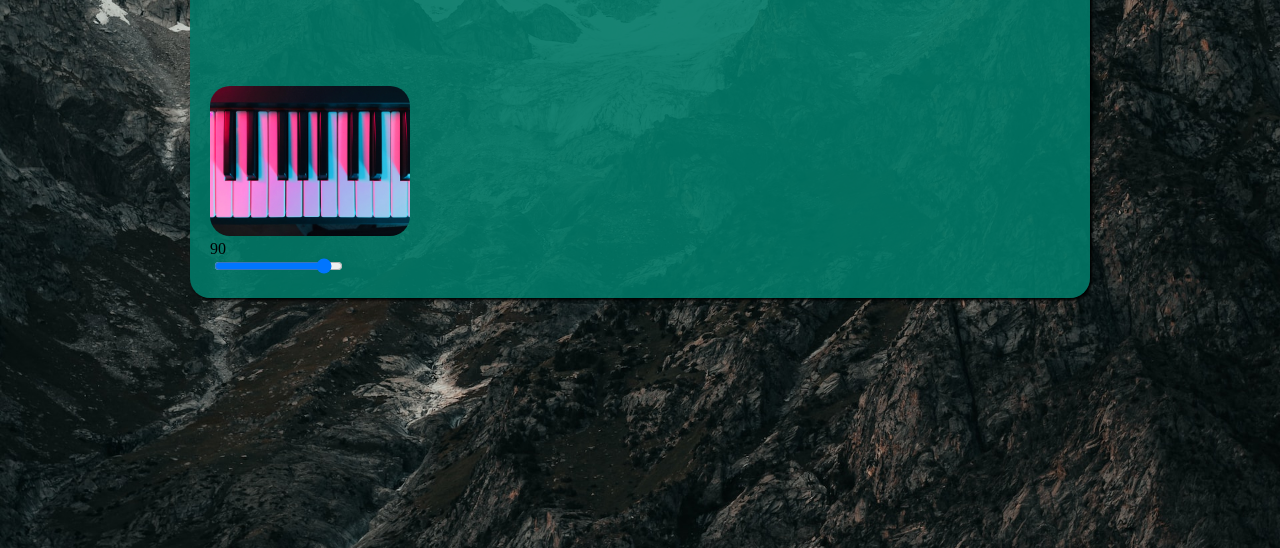
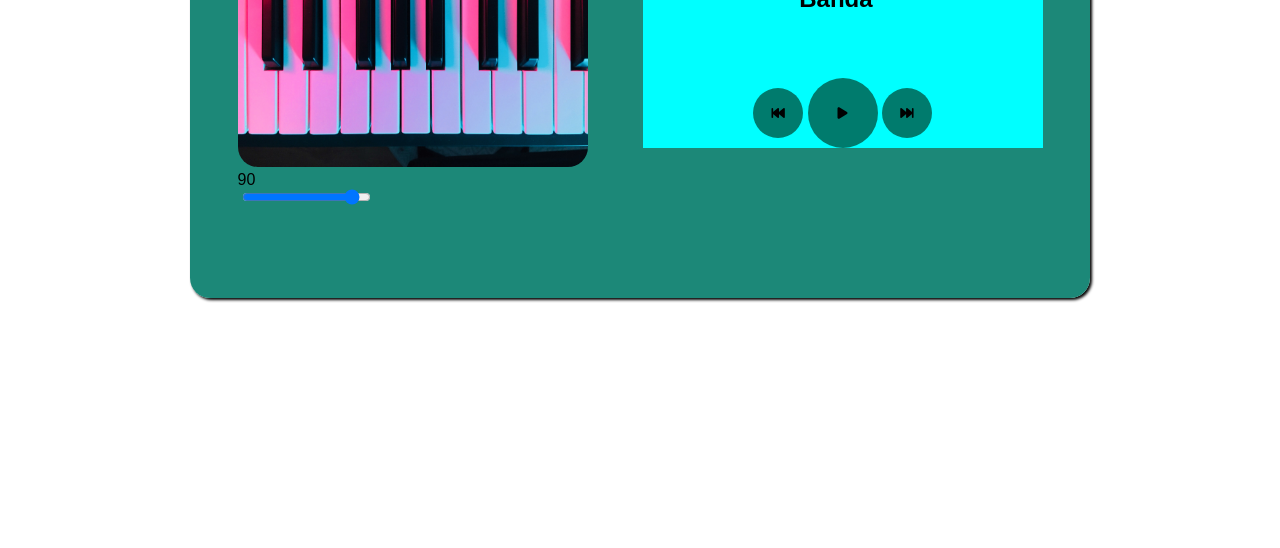
Before and after one commit to Affmesquita/green-player, a plain HTML site: page index.html in a window 1280 px wide. Shown: the part 252-800 px from the top of the page. Drawn offline with Linux system fonts and the light colour scheme.

Commit message:
.atualização

```diff
--- a/estilo/style.css
+++ b/estilo/style.css
@@ -7,6 +7,8 @@
     list-style-type: none;
 }
 
+
+
 body {
     width: 100%;
     height: 100%;
@@ -15,9 +17,8 @@ body {
     justify-content: center;
     align-items: center;
 
-    background-image: url(/image/fundo-02.jpg);
-    background-size: cover;
-    background-position: center;
+    font-family: Arial, Helvetica, sans-serif;
+
 }
 
 
@@ -36,17 +37,60 @@ main {
     box-shadow: 2px 2px 3px black;
 
     display: flex;
-    flex-direction: column;
-    justify-content: space-between;
+    flex-direction: row;
+    justify-content: space-around;
 }
 
-
+.conteiner-1 {
+    margin: auto;
+}
 
 .left-side {
 
 }
 .left-side img {
-    width: 200px;
+    width: 350px;
 
+    border: 3px 0px 20px solid white;
     border-radius: 20px;
 }
+
+
+
+
+.conteiner-2 {
+    width: 400px;
+    height: 200px;
+
+    background-color: aqua;
+
+    margin: auto;
+
+    display: flex;
+    flex-direction: column;
+    align-items: center;
+    justify-content: space-between;
+
+}
+.play-btn{
+    width: 70px;
+    height: 70px;
+
+    border-radius: 80px;
+    border: none;
+
+    background-color: #016b5be3;
+
+
+}
+.player-btn {
+    width: 50px;
+    height: 50px;
+
+    border-radius: 80px;
+    border: none;
+
+    background-color: #016b5be3;
+
+
+}
--- a/index.html
+++ b/index.html
@@ -12,16 +12,36 @@
 <body>
     <main class="main">
 
-        <p class="id"><i class="fa-solid fa-music"></i>Green</p>
+        <div class="conteiner-1">
 
-        <div class="left-side">
-            <img src="image/img-music.jpg" alt="">
+            <p class="id"><i class="fa-solid fa-music"></i>Green</p>
 
-            <p id="volume-show">90</p>
+            <div class="left-side">
+                <img src="image/img-music.jpg" alt="">
 
-            <i class="fa-sharp fa-solid fa-volume" aria-hidden="true" class="volume-icon" onclick="mute_sound()"></i>
+                <p id="volume-show">90</p>
+                <i class="fa-sharp fa-solid fa-volume" aria-hidden="true" class="volume-icon" onclick="mute_sound()"></i>
+                <input type="range" min="0" max="100" value="90" onchange="volume_change()" class="input-range">
+            </div>
 
-            <input type="range" min="0" max="100" value="90" onchange="volume_change()" class="input-range">
+        </div>
+
+
+        <div class="conteiner-2">
+
+            <div class="">
+                <h1>Titulo</h1>
+                <h2>Banda</h2>
+            </div>
+
+            <div>
+                <button class="player-btn backward" onclick="previous_song"><i class="fa-solid fa-backward-fast"></i></button>
+
+                <button class="play-btn play" onclick="justplay"><i class="fa-solid fa-play"></i></button>
+
+                <button class="player-btn forward" onclick="next_song"><i class="fa-solid fa-forward-fast"></i></button>
+            </div>
+
         </div>
 
 
```
